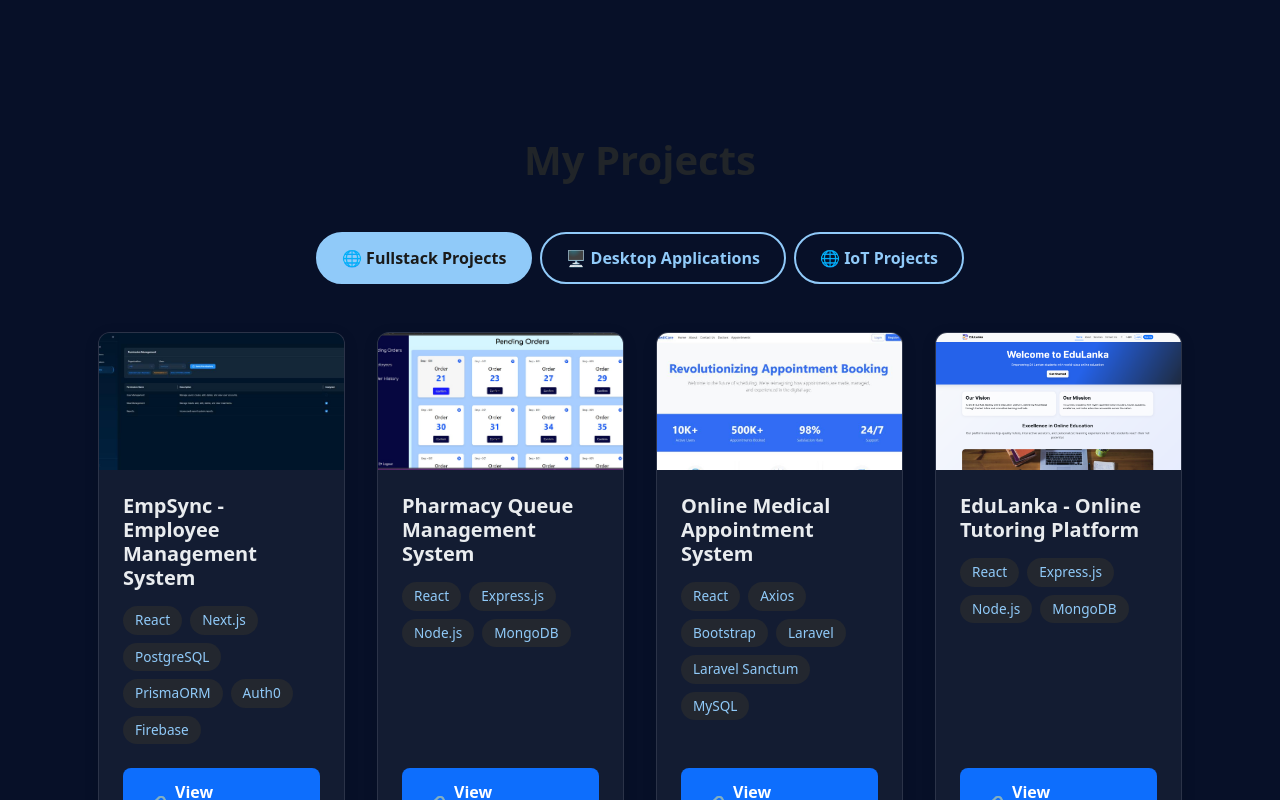
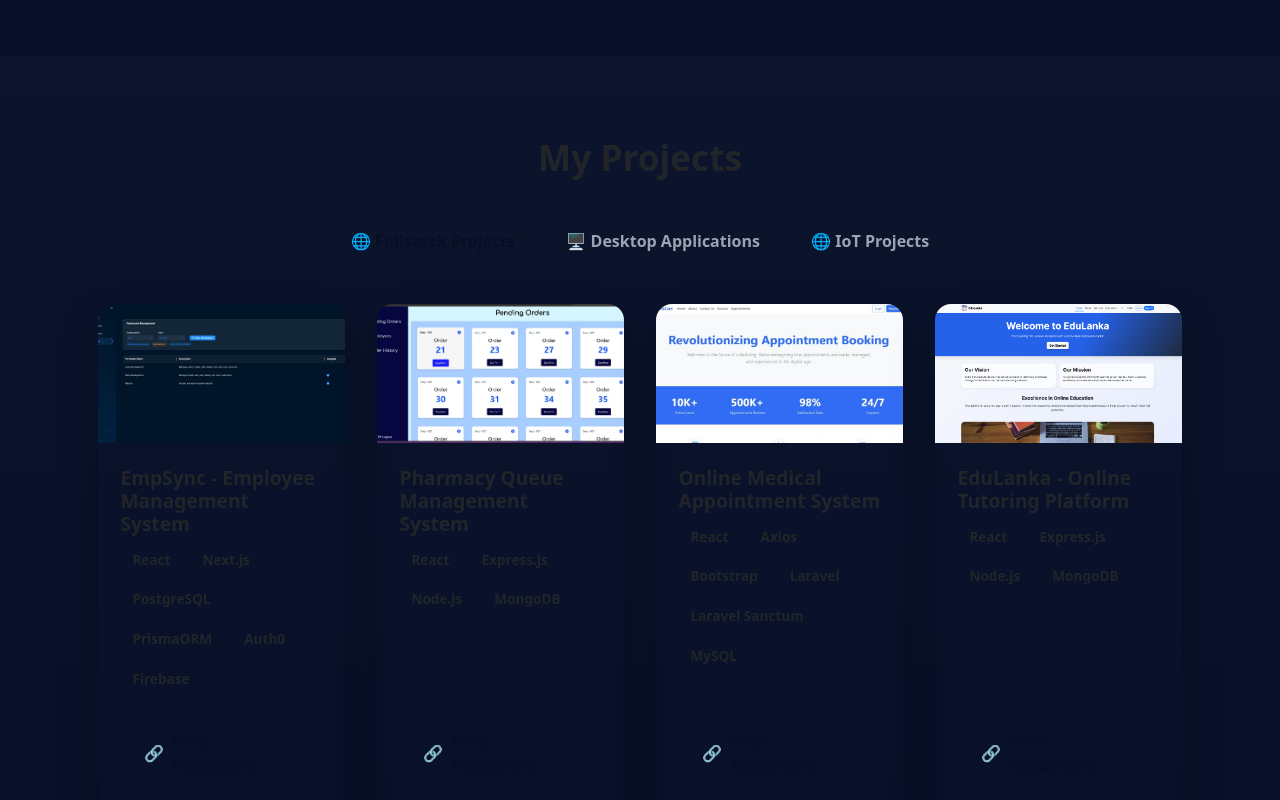
Before and after one commit to ChamilkaMihiraj2002/portfolio, a React (Create React App) app: page / in a window 1280 px wide. Shown: the part 600-1400 px from the top of the page. Built offline with nearby package versions, Linux system fonts and the light colour scheme; no server answers; the HTML template or start-up script is replaced by a standard one.

Commit message:
Update Projects.module.css

```diff
--- a/src/components/Projects/Projects.module.css
+++ b/src/components/Projects/Projects.module.css
@@ -1,52 +1,57 @@
 /* Projects Section Styles */
 .projectsSection {
-  padding: 5rem 2rem;
+  padding: 5rem 1.5rem;
+  background: linear-gradient(180deg, rgba(255, 255, 255, 0.02), rgba(255, 255, 255, 0));
 }
 
 .projectsTitle {
   text-align: center;
-  margin-bottom: 3rem;
-  font-weight: 700;
-  font-size: 2.5rem;
+  margin-bottom: 2.5rem;
+  font-weight: 800;
+  font-size: clamp(2.1rem, 1.4rem + 1vw, 2.6rem);
+  color: var(--heading);
 }
 
 /* Tab Buttons */
 .tabsContainer {
   display: flex;
   justify-content: center;
-  margin-bottom: 3rem;
-  gap: 0.5rem;
+  margin-bottom: 2.5rem;
+  gap: 0.6rem;
   flex-wrap: wrap;
   padding: 0 1rem;
 }
 
 .tabButton {
-  border-radius: 50px;
-  padding: 0.75rem 1.5rem;
-  font-weight: 600;
-  border: 2px solid #0d6efd;
-  background: transparent;
-  color: #0d6efd;
+  border-radius: 999px;
+  padding: 0.7rem 1.3rem;
+  font-weight: 700;
+  border: 1px solid var(--chip-border);
+  background: var(--chip-bg);
+  color: var(--muted);
   cursor: pointer;
-  transition: all 0.3s ease;
+  transition: all 0.2s ease;
   white-space: nowrap;
+  backdrop-filter: blur(6px);
 }
 
 .tabButton:hover {
-  background: #0d6efd;
-  color: white;
+  color: var(--heading);
+  border-color: var(--accent);
 }
 
 .tabButton.active {
-  background: #0d6efd;
-  color: white;
+  background: linear-gradient(120deg, var(--accent), var(--accent-2));
+  color: #051026;
+  border-color: transparent;
+  box-shadow: var(--glow);
 }
 
 /* Projects Grid */
 .projectsGrid {
   display: grid;
-  grid-template-columns: repeat(4, 1fr);
-  gap: 2rem;
+  grid-template-columns: repeat(auto-fit, minmax(260px, 1fr));
+  gap: 1.5rem;
   max-width: 1200px;
   margin: 0 auto;
   padding: 0 1rem;
@@ -65,8 +70,8 @@
   }
 
   .projectsTitle {
-    font-size: 3rem;
-    margin-bottom: 4rem;
+    font-size: 2.8rem;
+    margin-bottom: 3rem;
   }
 }
 
@@ -147,16 +152,6 @@
     font-size: 0.85rem;
   }
 
-  .projectImage {
-    aspect-ratio: 16/9;
-    height: auto;
-    max-height: 100px;
-  }
-
-  .cardContent {
-    padding: 1rem;
-  }
-
   .projectTitle {
     font-size: 1.1rem;
   }
@@ -170,31 +165,25 @@
   }
 
   .projectsSection {
-    padding: 2.5rem 1rem;
+    padding: 2.8rem 1rem;
   }
 
   .projectsTitle {
     font-size: 1.75rem;
-    margin-bottom: 2rem;
+    margin-bottom: 1.8rem;
   }
 
   .tabsContainer {
-    margin-bottom: 2rem;
+    margin-bottom: 1.6rem;
     gap: 0.5rem;
     flex-direction: column;
     align-items: center;
   }
 
   .tabButton {
-    padding: 0.5rem 1rem;
-    font-size: 0.8rem;
-    min-width: 120px;
-  }
-
-  .projectImage {
-    aspect-ratio: 16/9;
-    height: auto;
-    max-height: 180px;
+    padding: 0.6rem 1.1rem;
+    font-size: 0.85rem;
+    min-width: 140px;
   }
 
   .cardContent {
@@ -202,8 +191,8 @@
   }
 
   .projectTitle {
-    font-size: 1.15rem;
-    margin-bottom: 0.75rem;
+    font-size: 1.1rem;
+    margin-bottom: 0.65rem;
   }
 
   .techStack {
@@ -216,27 +205,27 @@
   }
 
   .actionButton {
-    padding: 0.6rem 1.25rem;
-    font-size: 0.9rem;
+    padding: 0.6rem 1.1rem;
+    font-size: 0.92rem;
   }
 }
 
 /* Project Card */
 .projectCard {
-  background: white;
-  border-radius: 12px;
+  background: var(--card);
+  border-radius: 16px;
   overflow: hidden;
-  box-shadow: 0 4px 15px rgba(0, 0, 0, 0.1);
-  transition: all 0.3s ease;
-  border: 1px solid #e9ecef;
+  box-shadow: 0 18px 40px rgba(5, 6, 12, 0.25);
+  transition: all 0.24s ease;
+  border: 1px solid var(--border);
   height: 100%;
   display: flex;
   flex-direction: column;
 }
 
 .projectCard:hover {
-  transform: translateY(-8px);
-  box-shadow: 0 8px 25px rgba(13, 110, 253, 0.15);
+  transform: translateY(-6px);
+  box-shadow: 0 24px 60px rgba(7, 9, 18, 0.35);
 }
 
 /* Project Image */
@@ -246,23 +235,24 @@
   height: auto;
   max-height: 220px;
   object-fit: cover;
-  background: linear-gradient(135deg, #667eea 0%, #764ba2 100%);
+  background: linear-gradient(135deg, #27336d 0%, #1a1f3b 100%);
   display: block;
 }
 
 /* Card Content */
 .cardContent {
-  padding: 1.5rem;
+  padding: 1.4rem;
   display: flex;
   flex-direction: column;
   flex-grow: 1;
+  gap: 0.6rem;
 }
 
 .projectTitle {
-  font-size: 1.25rem;
+  font-size: 1.2rem;
   font-weight: 700;
-  margin-bottom: 1rem;
-  color: #333;
+  margin: 0;
+  color: var(--heading);
 }
 
 /* Tech Stack Badges */
@@ -270,65 +260,44 @@
   display: flex;
   flex-wrap: wrap;
   gap: 0.5rem;
-  margin-bottom: 1.5rem;
+  margin-bottom: 0.8rem;
 }
 
 .techBadge {
-  background: #e9ecef;
-  color: #0d6efd;
-  padding: 0.25rem 0.75rem;
-  border-radius: 20px;
+  background: var(--chip-bg);
+  color: var(--heading);
+  padding: 0.35rem 0.75rem;
+  border-radius: 999px;
   font-size: 0.85rem;
-  font-weight: 500;
+  font-weight: 600;
+  border: 1px solid var(--chip-border);
 }
 
 /* Action Button */
 .actionButton {
-  background: #0d6efd;
-  color: white;
+  background: linear-gradient(120deg, var(--accent), var(--accent-2));
+  color: #051026;
   border: none;
   padding: 0.75rem 1.5rem;
-  border-radius: 8px;
-  font-weight: 600;
+  border-radius: 12px;
+  font-weight: 700;
   text-decoration: none;
   display: inline-flex;
   align-items: center;
   justify-content: center;
   gap: 0.5rem;
-  transition: all 0.3s ease;
+  transition: all 0.2s ease;
   margin-top: auto;
+  box-shadow: var(--glow);
 }
 
 .actionButton:hover {
-  background: #0b5ed7;
-  color: white;
+  color: #051026;
   text-decoration: none;
   transform: translateY(-2px);
 }
 
 /* Dark Theme */
-:global(.theme-dark) .projectCard {
-  background: rgba(255, 255, 255, 0.05);
-  border-color: rgba(255, 255, 255, 0.1);
-  color: #e9ecef;
+:global(.theme-light) .projectCard {
+  box-shadow: 0 16px 40px rgba(15, 23, 42, 0.12);
 }
-
-:global(.theme-dark) .projectTitle {
-  color: #e9ecef;
-}
-
-:global(.theme-dark) .techBadge {
-  background: #23272f;
-  color: #90caf9;
-}
-
-:global(.theme-dark) .tabButton {
-  border-color: #90caf9;
-  color: #90caf9;
-}
-
-:global(.theme-dark) .tabButton:hover,
-:global(.theme-dark) .tabButton.active {
-  background: #90caf9;
-  color: #1a1a1a;
-}
```
